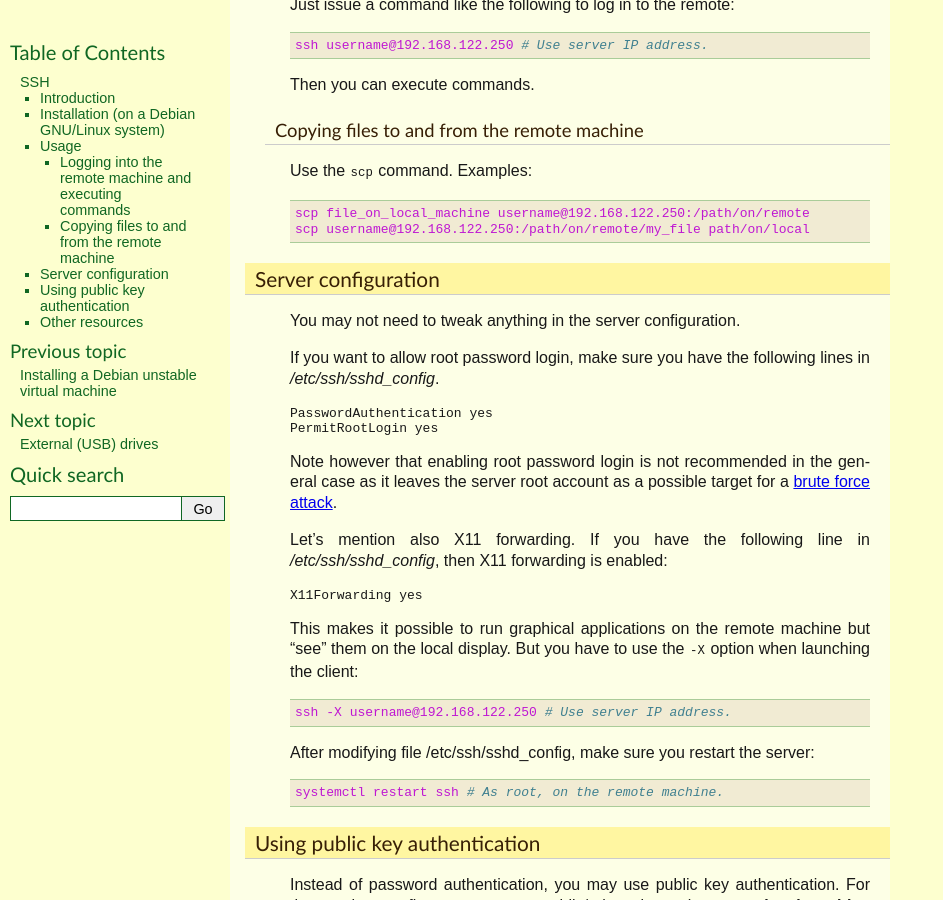
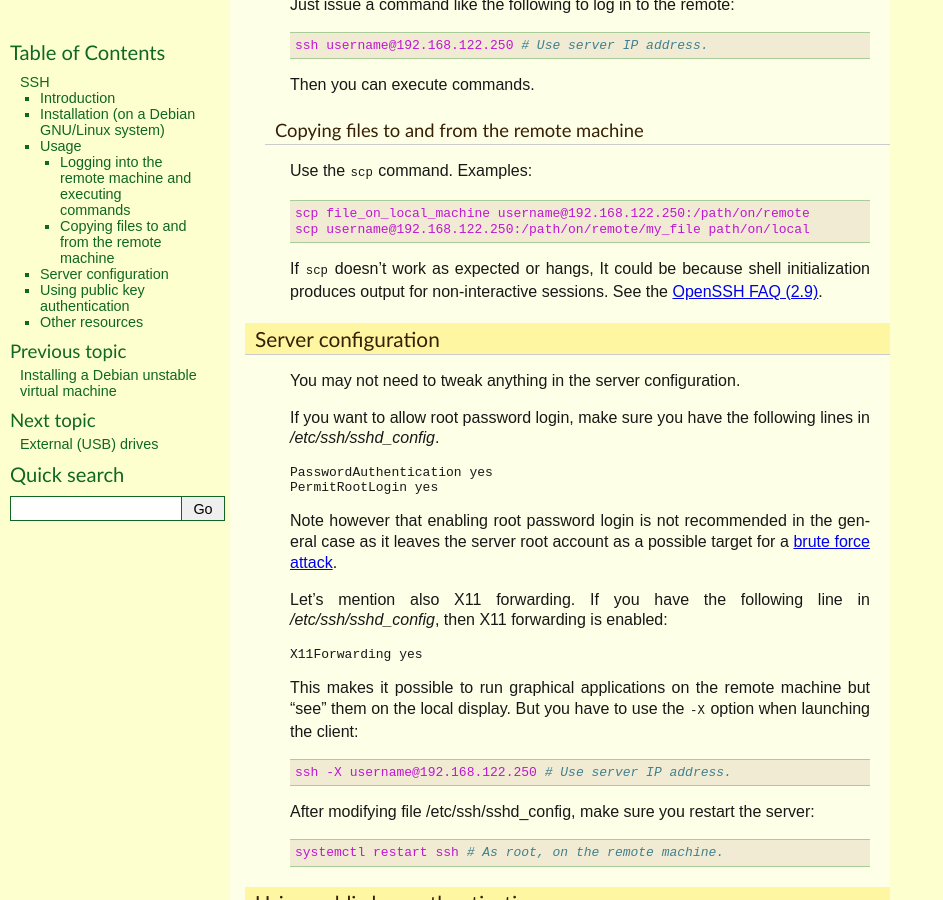
Before and after one commit to thierr26/thierr26_personal_notes_sphinx_sources, a Sphinx documentation site: the page built from source/ssh.rst, in a window 1280 px wide and 900 px high, scrolled down 866 px. Shown: the whole window, without its empty margins (0-943 px from the left). Built offline with Sphinx 7.4.7, drawn with Linux system fonts in a browser that asks for light colours.

Commit message:
Warn about scp issues caused by shell init. output

```diff
--- a/source/ssh.rst
+++ b/source/ssh.rst
@@ -57,6 +57,10 @@ Use the ``scp`` command. Examples::
 
   scp file_on_local_machine username@192.168.122.250:/path/on/remote
   scp username@192.168.122.250:/path/on/remote/my_file path/on/local
+
+If ``scp`` doesn't work as expected or hangs, It could be because shell
+initialization produces output for non-interactive sessions. See the `OpenSSH
+FAQ (2.9) <http://lira.no-ip.org:8080/doc/openssh-client/faq.html#2.9>`_.
 
 
 .. _sshd_configuration:
```
